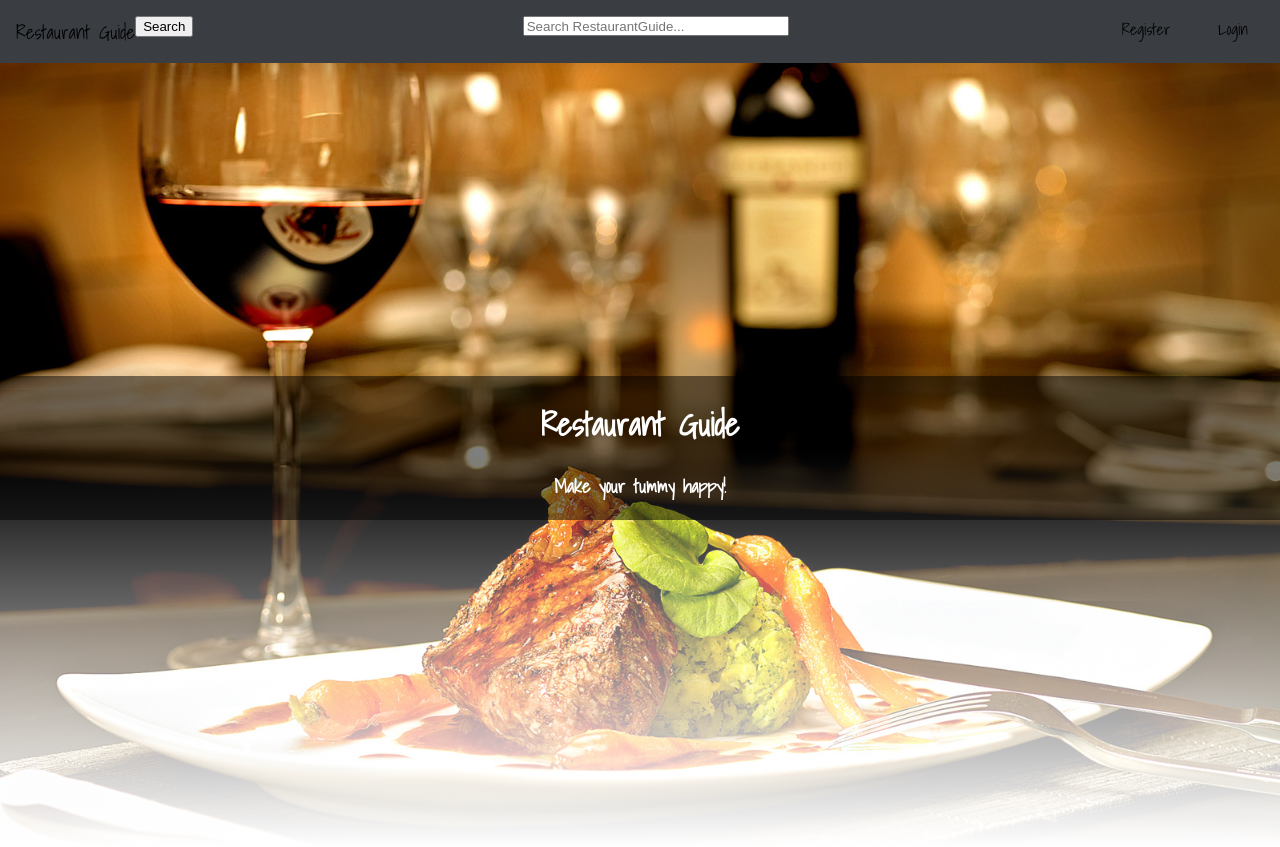
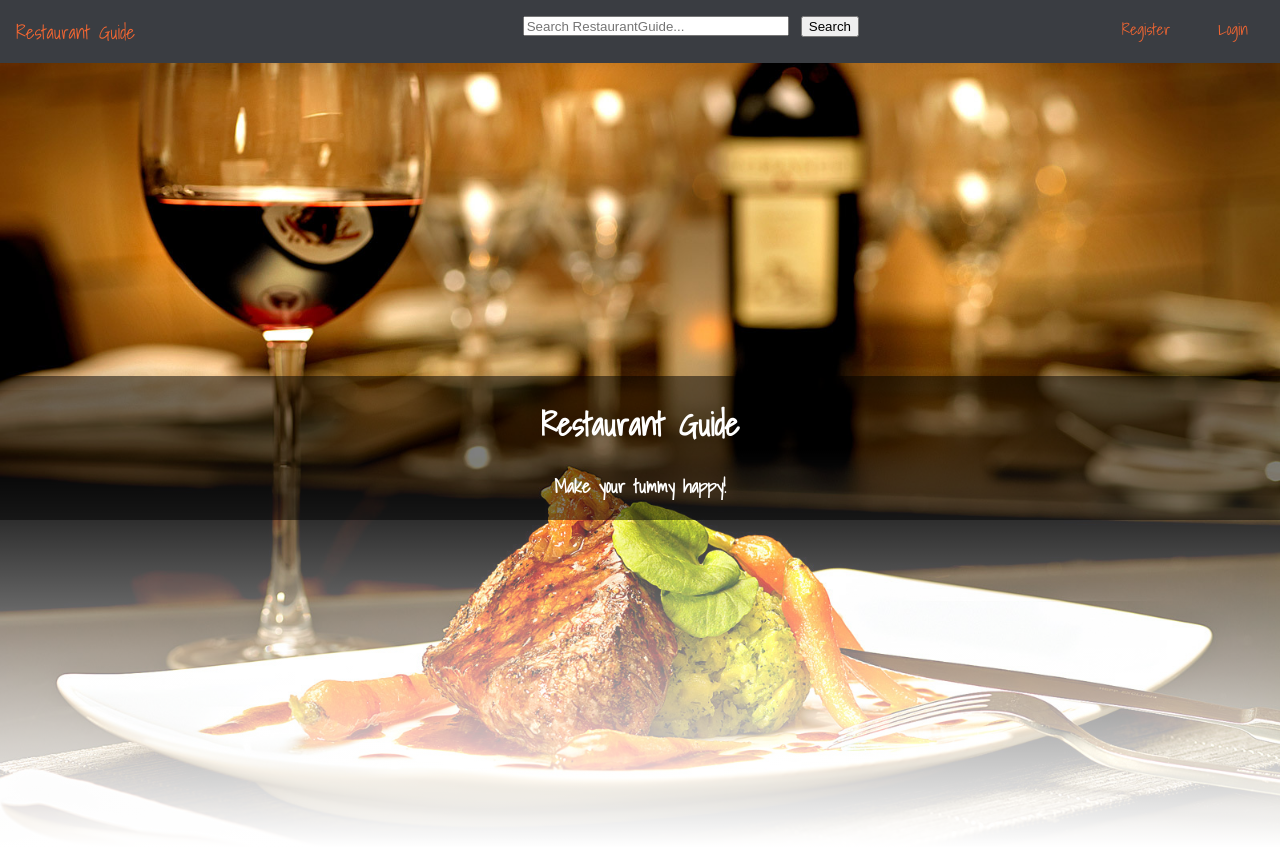
Before and after one commit to MitchLira/FEUP-LTW, a PHP site: page /pages/home.php in a window 1280 px wide. Shown: the top 847 px of the page. Run offline with PHP 8.4, Linux system fonts and the light colour scheme; data comes from the database, SQL or seed files in the repository; data that the repository does not hold is empty.

Commit message:
home style done

```diff
--- a/css/home.css
+++ b/css/home.css
@@ -12,12 +12,15 @@ header {
 	padding: 1em;
 	top: 0;
 	z-index: 9999;
+
 }
+
+
 
 #home {
 	float: left;
-	color: BLACK;
 	font-size: 120%;
+	color: #F26632;
 }
 
 #textSearch {
@@ -28,6 +31,10 @@ header {
 	margin: 0 0 0 -10em;
 }
 
+#btnSearch {
+	margin-left: 52%;
+}
+
 a {
     color: #EEF0F0;
     text-decoration: none;
@@ -36,6 +43,7 @@ a {
 .header_link {
 	float: right;
 	margin-right: 3em;
+	color: #F26632;
 }
 
 /*******************/
```
